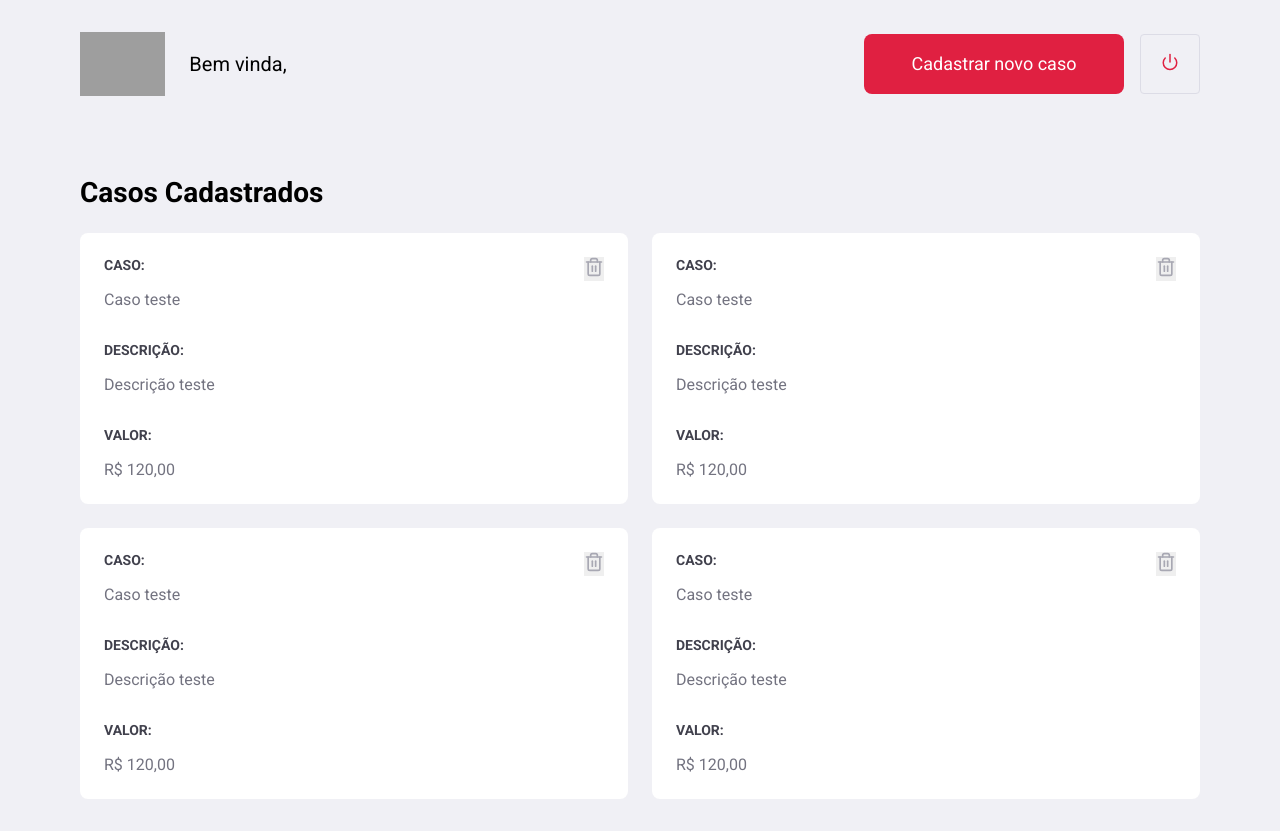
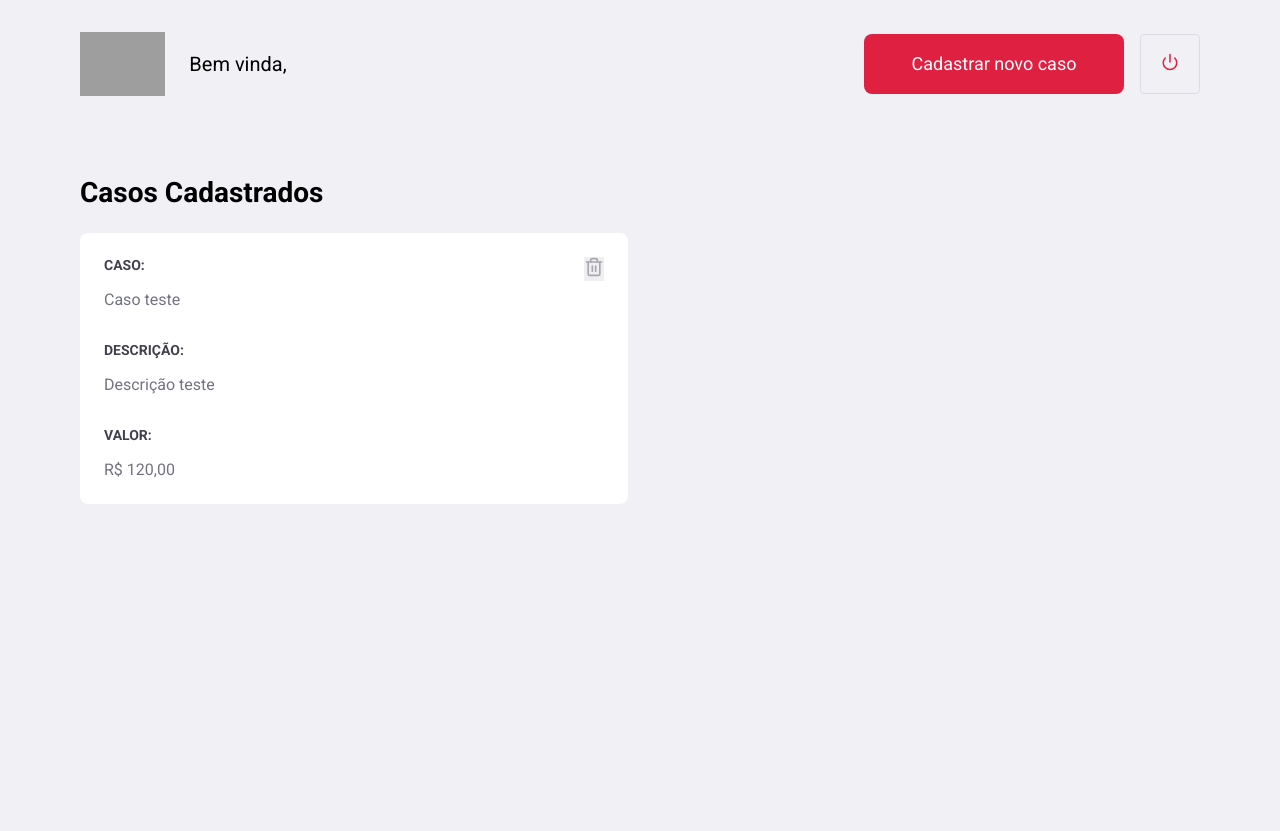
Before and after one commit to thamirisbalbi/omnistack-frontend-react, a React (Create React App) app: page /profile in a window 1280 px wide. After the commit the page ends 800 px from the top, so only its background shows below. Built offline with nearby package versions, Linux system fonts and the light colour scheme; no server answers; grey boxes are pictures that could not be loaded.

Commit message:
Deixa apenas um caso cadastrado

```diff
--- a/src/pages/Profile/index.js
+++ b/src/pages/Profile/index.js
@@ -53,48 +53,6 @@ export default function Profile() {
                         <FiTrash2 size={20} color="#a8a8b3" />
                     </button>
                 </li>
-                <li>
-                    <strong>CASO:</strong>
-                    <p>Caso teste</p>
-
-                    <strong>DESCRIÇÃO:</strong>
-                    <p>Descrição teste</p>
-
-                    <strong>VALOR:</strong>
-                    <p>R$ 120,00</p>
-
-                    <button type="button">
-                        <FiTrash2 size={20} color="#a8a8b3" />
-                    </button>
-                </li>
-                <li>
-                    <strong>CASO:</strong>
-                    <p>Caso teste</p>
-
-                    <strong>DESCRIÇÃO:</strong>
-                    <p>Descrição teste</p>
-
-                    <strong>VALOR:</strong>
-                    <p>R$ 120,00</p>
-
-                    <button type="button">
-                        <FiTrash2 size={20} color="#a8a8b3" />
-                    </button>
-                </li>
-                <li>
-                    <strong>CASO:</strong>
-                    <p>Caso teste</p>
-
-                    <strong>DESCRIÇÃO:</strong>
-                    <p>Descrição teste</p>
-
-                    <strong>VALOR:</strong>
-                    <p>R$ 120,00</p>
-
-                    <button type="button">
-                        <FiTrash2 size={20} color="#a8a8b3" />
-                    </button>
-                </li>
             </ul>
         </div>
     );
```
